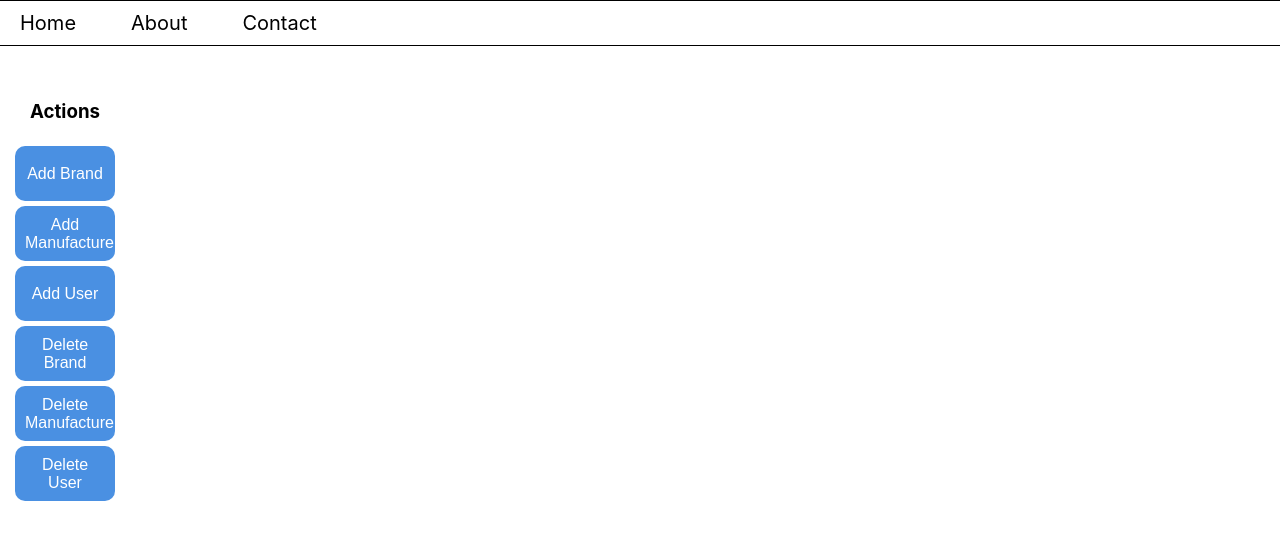
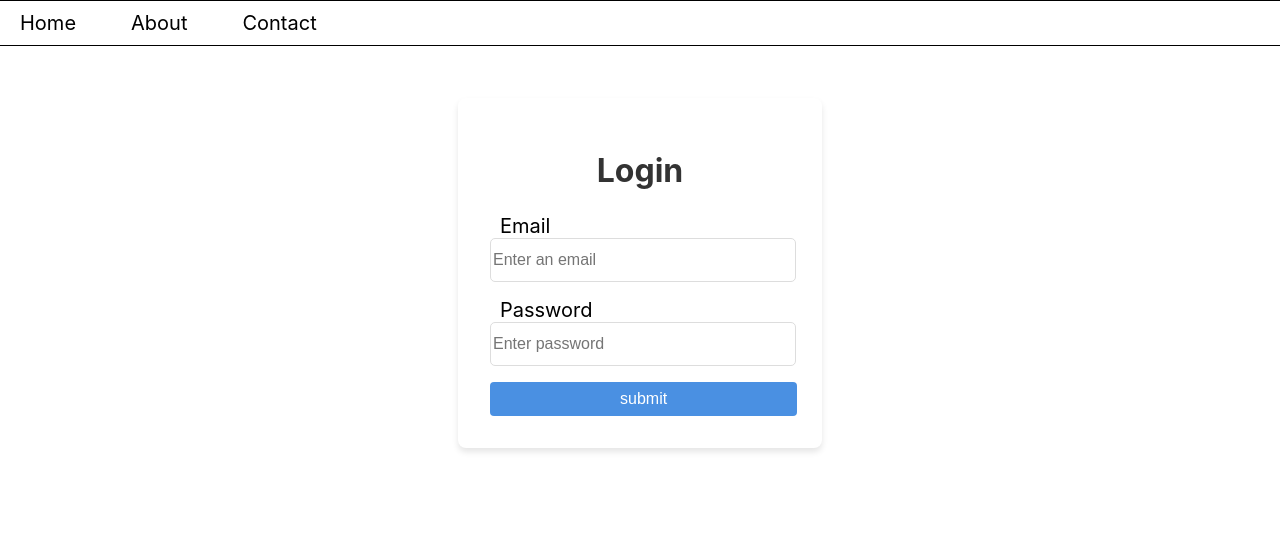
Before and after one commit to Okibe00/Harmony, a React (Create React App) app in the folder frontend/: page / in a window 1280 px wide. Shown: the top 540 px of the page. Built offline with nearby package versions, Linux system fonts and the light colour scheme.

Commit message:
add(app): render login component

```diff
--- a/frontend/src/App.js
+++ b/frontend/src/App.js
@@ -18,10 +18,9 @@ function App() {
       </header>
       <main className="main">
         {/* <Admin /> */}
-        {/* <Login /> */}
+        <Login />
         {/* <Filter /> */}
-        <Admin/>
-        {/* <Result data={drugs} /> */}
+        {/* <Admin/> */}
       </main>
       <section className="app-footer">
         <Footer />
```
